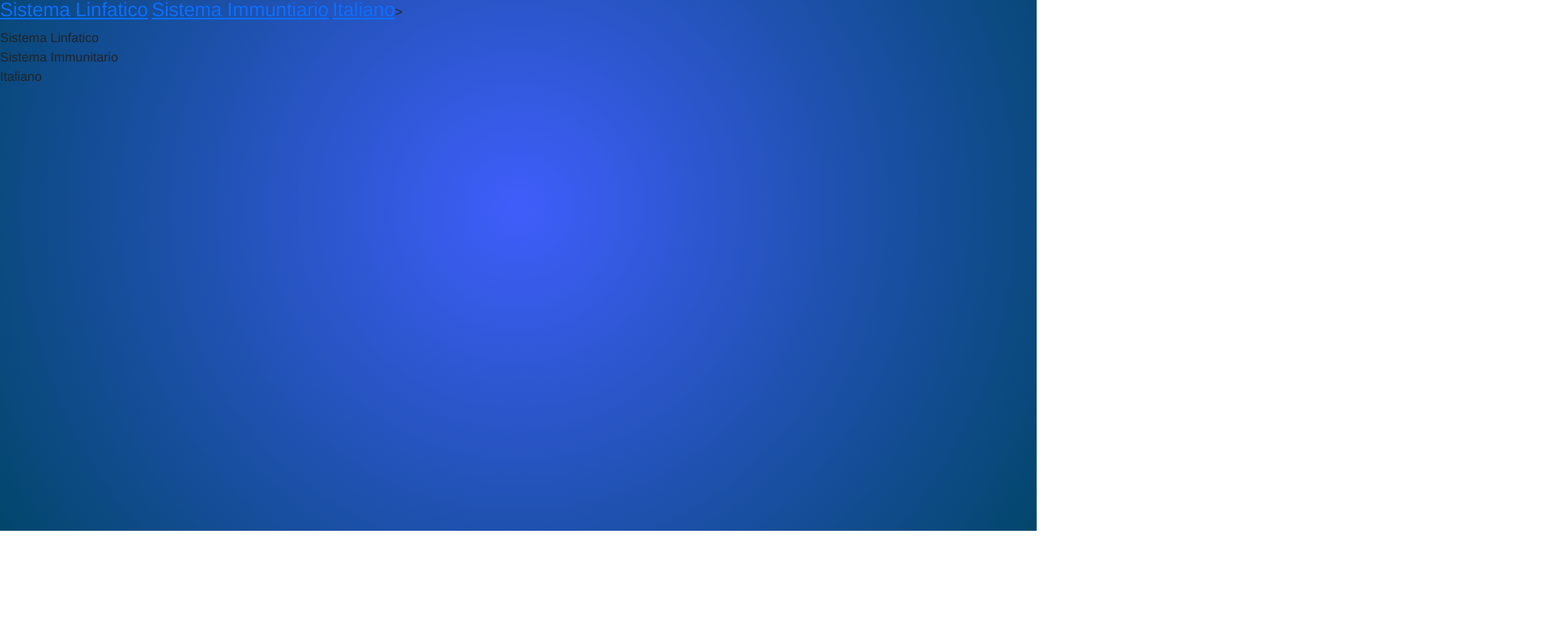
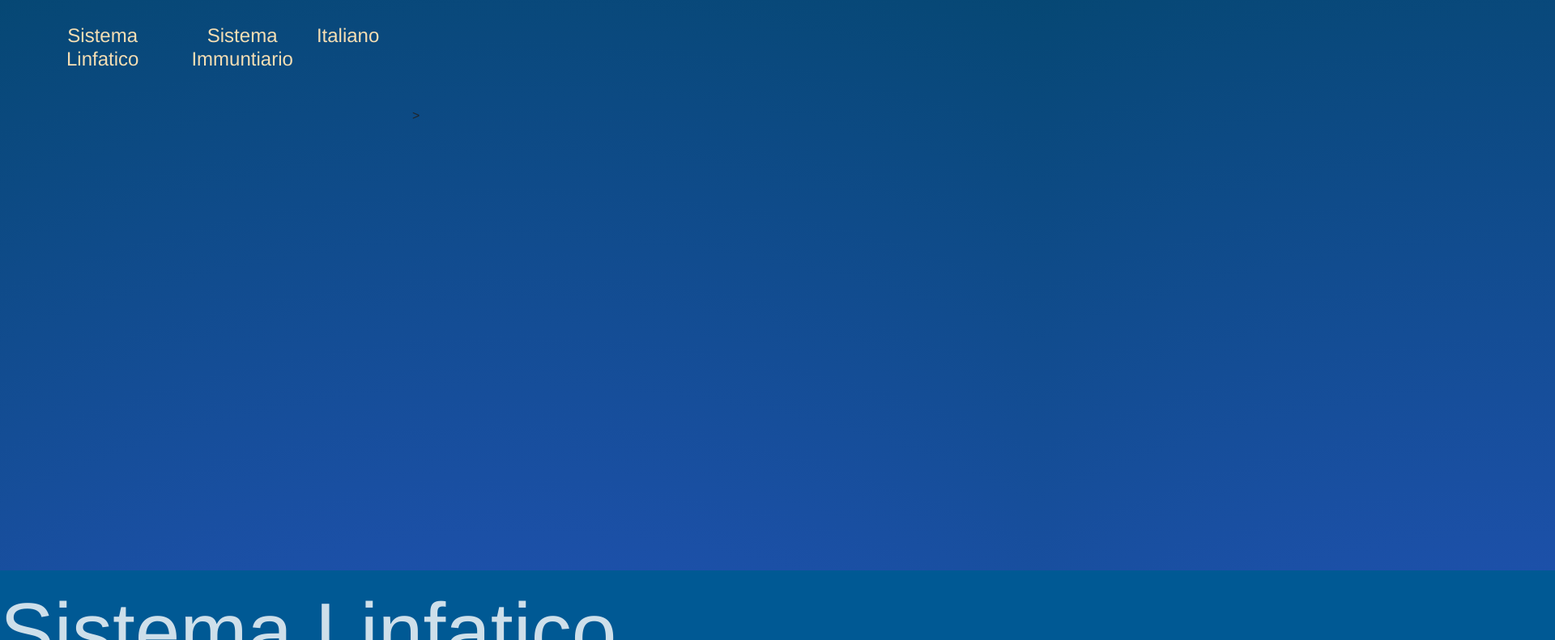
Before and after one commit to falling-colud/SI_UDA, a website: page index.html in a window 1280 px wide. Shown: the part 144-935 px from the top of the page at 81% size, 1920 px wide, since content can reach past the window. Before the commit the page ends 800 px from the top, so only its background shows below. Drawn offline with nearby package versions, Linux system fonts and the light colour scheme.

Commit message:
Update style.css

```diff
--- a/style.css
+++ b/style.css
@@ -24,93 +24,138 @@ h3{
     color: darkslategrey;
 }
 
-/* Start : Pulsanti */
-
-.sistema_linfatcio{
-    width: 200px;
-    height: 150px;
-    background-color: burlywood;
-    position: relative;
-    top: 500px;
-    margin-bottom: 500px;
-    text-align: center;
-    border-radius: 8%;
-    transition: 0.8s;
-    margin:  auto;
-    display: inline-block;
-    display: table-caption;
+h4{
+    position: absolute;
+    left: 32px;
+    top: 32px;
 }
 
-/* .sistema_immuntario{
-        width: 200px;
-    height: 150px;
-    background-color: burlywood;
+/* ------------------------------------------------------------------- */
+
+/*  Start - Pulsanti della Pagina Centrale  */
+
+.sistema_linfatico {
+    height: var(--height_Button);
+    width: var(--width_Button);
+    background: var(--gradiantcolor1);
+    background: var(--gradiantcolor2);
+    color: wheat;
+    text-align: center;
+    border-radius: 10%;
     position: relative;
-    top: 500px;
-    margin-bottom: 500px;
-    text-align: center;
-    border-radius: 8%;
-    transition: 0.8s;
-    margin:  auto;
+    top: var(--postionyButton);
+    left: var(--postionxButton);
     display: inline-block;
-    display: table-caption;
+    margin-left: 50px;
+    margin-bottom: 150px;
+    transition: 0.5s;
+
 }
 
-.italiano{
-    width: 200px;
-height: 150px;
-background-color: burlywood;
-position: relative;
-top: 500px;
-margin-bottom: 500px;
-text-align: center;
-border-radius: 8%;
-transition: 0.8s;
-margin:  auto;
-display: inline-block;
-display: table-caption;
+
+ .sistema_immunitario{
+    height: var(--height_Button);
+    width: var(--width_Button);
+    /* background-color: rgb(26, 0, 172); */
+    background: var(--gradiantcolor1);
+    background: var(--gradiantcolor2);
+    color: wheat;
+    text-align: center;
+    border-radius: 10%;
+    position: relative;
+    top: var(--postionyButton);
+    left: var(--postionxButton);
+    display: inline-block;
+    margin-left: 150px;
+    margin-bottom: 150px;
+    transition: 0.5s;
 }
- */
-
-
-.sistema_linfatcio:hover{
-    background-color: wheat;
-    color: wheat;
-    scale: 150%;
-    position: relative;
 
 
 
+.italiano{
+    height: var(--height_Button);
+    width: var(--width_Button);
+    /* background-color: rgb(26, 0, 172); */
+    background: var(--gradiantcolor1);
+    background: var(--gradiantcolor2);
+    color: wheat;
+    text-align: center;
+    border-radius: 10%;
+    position: relative;
+    top: var(--postionyButton);
+    left: var(--postionxButton);
+    display: inline-block;
+    margin-left: 150px;
+    margin-bottom: 150px;
+    margin-right: 150px;
+    transition: 0.5s;
 }
-/* End Pulsanti */
+
+/* Effetti */
+
+.sistema_linfatico:hover,
+.sistema_immunitario:hover,
+.italiano:hover{
+    transform: scale(110%);
+    background-color: beige;
+    background: rgb(237,255,88);
+    background: radial-gradient(circle, rgba(237,255,88,0.3) 0%, rgba(0,52,107,0.053658963585434205) 100%);
+    box-shadow: 0 4px 8px 0 rgba(0, 0, 0, 0.2), 0 6px 20px 0 rgba(0, 0, 0, 0.19);
+}
+
+/*  End - Pulsanti della Pagina Centrale  */
 
 
-/* Start Sezioni */
+/* ------------------------------------------------------------------------------------------------- */
 
-#sistema_linfatico{
-    width: 1000px;
-    height: 900px;
-    background-color: crimson;
-    margin-bottom: 500px;
+
+/*  Start - Sezioni Della pagina Centrale  */
+
+#section1 {
+    height: 1250px;
+     width: 1920px;
+    background-color: rgb(0, 89, 148);
+    color: #ffffffce;
+    text-align: center;
+    font-size: 100px;
+    display: flex;
+    margin-top: 50px;
     position: relative;
-    top: 1080px;
+    top: 500px;;
 }
 
 
-#sistema_immunitaria{
-    width: 1000px;
-    height: 900px;
-    background-color: crimson;
-    margin-bottom: 500px;
+
+ #section2{
+    height: 1250px;
+     width: 1920px;
+    background-color: rgb(65, 179, 255);
+    color: #ffffffce;
+    text-align: center;
+    font-size: 100px;
+    display: flex;
+    margin-top: 50px;
     position: relative;
-    top: 1080px;
+    top: 500px;;;
+    }
+
+
+
+ #section3 {
+    height: 1250px;
+     width: 1920px;
+    background-color: rgb(147, 212, 255);
+    color: #ffffffce;
+    text-align: center;
+    font-size: 100px;
+    display: flex;
+    margin-top: 50px;
+    position: relative;
+    top: 500px;;
 }
 
-#italiano{
-    width: 1000px;
-    height: 900px;
-    background-color: crimson;
-    margin-bottom: 500px;
-    position: relative;
-    top: 1080px
-}
+
+/*  End - Sezioni Della pagina Centrale  */
+
+/* ----------------------------------------------------------------------------------------------
```
